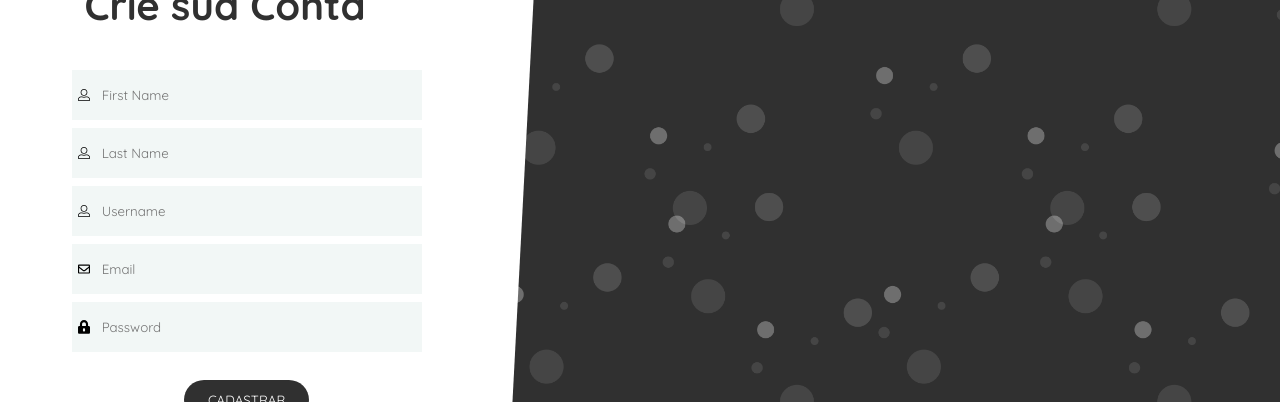
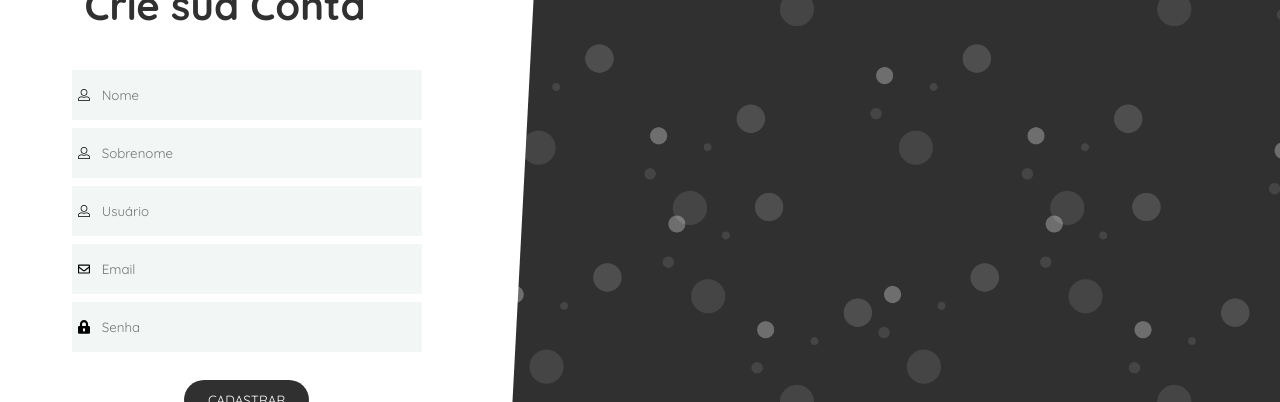
Before and after one commit to FilipiMachado/personal-blog-vuejs, a Vue app: page /register in a window 1280 px wide. Shown: the part 200-602 px from the top of the page. Built offline with nearby package versions, Linux system fonts and the light colour scheme.

Commit message:
making some changes

```diff
--- a/src/components/Footer.vue
+++ b/src/components/Footer.vue
@@ -23,8 +23,8 @@
           <ul>
             <router-link class="link" :to="{ name: 'Home' }">Home</router-link>
             <router-link class="link" :to="{ name: 'Posts' }">Posts</router-link>
-            <router-link v-if="user" class="link" :to="{ name: 'Newpost' }">Criar Post</router-link>
-            <router-link v-if="!user" class="link" :to="{ name: 'login' }">
+            <router-link v-if="user" class="link" to="#">Criar Post</router-link>
+            <router-link v-if="!user" class="link" :to="{ name: 'Login' }">
               Login / Cadastrar-se
             </router-link>
           </ul>
--- a/src/components/Navigation.vue
+++ b/src/components/Navigation.vue
@@ -9,7 +9,7 @@
           <router-link class="link" :to="{ name: 'Home' }">Home</router-link>
           <router-link class="link" :to="{ name: 'Blogs' }">Posts</router-link>
           <router-link class="link" to="#">Criar Post</router-link>
-          <router-link class="link" to="#">Login / Cadastrar-se</router-link>
+          <router-link class="link" :to="{ name: 'Login' }">Login / Cadastrar-se</router-link>
         </ul>
       </div>
     </nav>
@@ -19,7 +19,7 @@
           <router-link class="link" :to="{ name: 'Home' }">Home</router-link>
           <router-link class="link" :to="{ name: 'Blogs' }">Posts</router-link>
           <router-link class="link" to="#">Create Post</router-link>
-          <router-link class="link" to="#">Login/Register</router-link>
+          <router-link class="link" :to="{ name: 'Login' }">Login/Register</router-link>
         </ul>
     </div>
   </header>
--- a/src/views/ForgotPassword.vue
+++ b/src/views/ForgotPassword.vue
@@ -1,6 +1,7 @@
 <template>
   <div class="reset-password">
     <Modal v-if="modalActive" v-on:close-modal="closeModal"/>
+    <Loading v-if="loading"/>
     <div class="form-wrap">
       <form class="reset">
         <h2>Resetar Senha</h2>
@@ -26,18 +27,21 @@
 import email from "../assets/Icons/envelope-regular.svg"
 /* Components */
 import Modal from "../components/Modal.vue"
+import Loading from "../components/Loading.vue"
 
 export default {
   name: 'ForgotPassword',
   components: {
     email,
-    Modal
+    Modal,
+    Loading
   },
   data() {
     return {
       email: null,
-      modalActive: null,
-      modalMessage: ''
+      modalActive: false,
+      modalMessage: '',
+      loading: null,
     }
   },
   methods: {
@@ -49,7 +53,7 @@ export default {
 };
 </script>
 
-<style scoped>
+<style>
 .reset-password {
   position: relative;
 }
--- a/src/views/Login.vue
+++ b/src/views/Login.vue
@@ -17,7 +17,7 @@
         </div>
         <div class="input">
           <input type="password"
-                 placeholder="Password"
+                 placeholder="Senha"
                  v-model="password">
           <password class="icon"/>
         </div>
--- a/src/views/Register.vue
+++ b/src/views/Register.vue
@@ -11,19 +11,19 @@
       <div class="inputs">
         <div class="input">
           <input type="text"
-                 placeholder="First Name"
+                 placeholder="Nome"
                  v-model="firstName">
           <user class="icon"/>
         </div>
         <div class="input">
           <input type="text"
-                 placeholder="Last Name"
+                 placeholder="Sobrenome"
                  v-model="lastName">
           <user class="icon"/>
         </div>
         <div class="input">
           <input type="text"
-                 placeholder="Username"
+                 placeholder="Usuário"
                  v-model="username">
           <user class="icon"/>
         </div>
@@ -35,7 +35,7 @@
         </div>
         <div class="input">
           <input type="password"
-                 placeholder="Password"
+                 placeholder="Senha"
                  v-model="password">
           <password class="icon"/>
         </div>
```
